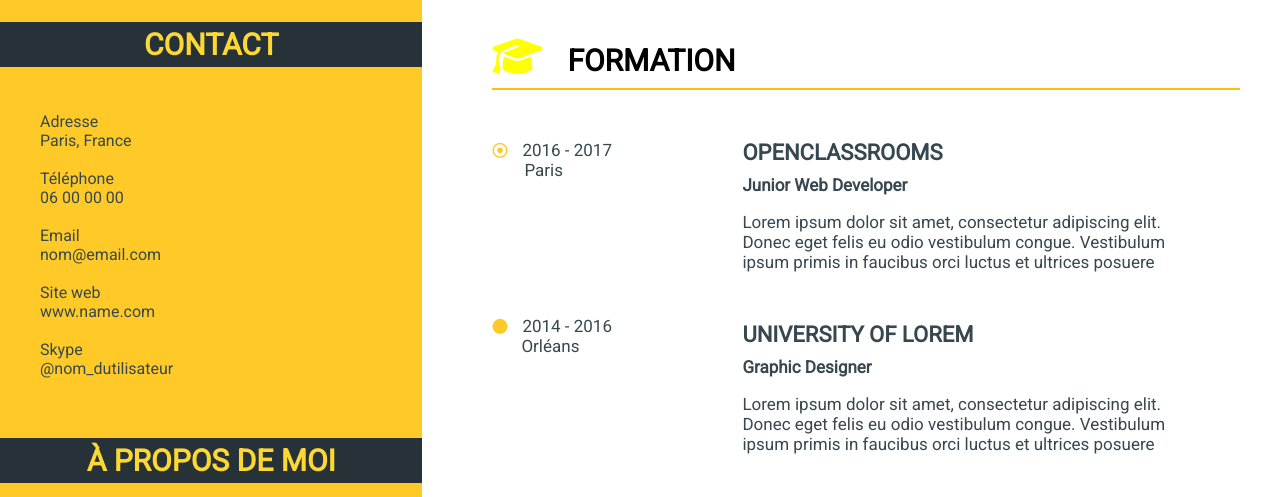
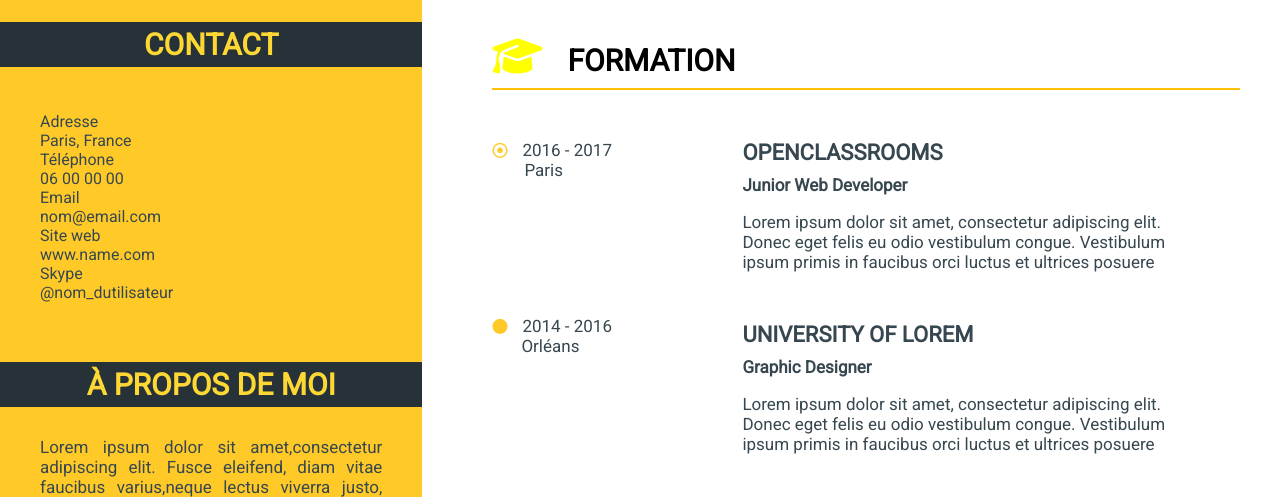
Before and after one commit to benaissanas/benaissanas.github.io, a plain HTML site: page index.html in a window 1280 px wide. Shown: the part 319-816 px from the top of the page. Drawn offline with Linux system fonts and the light colour scheme.

Commit message:
erreur w3c

```diff
--- a/index.html
+++ b/index.html
@@ -56,10 +56,10 @@
 
 		      			<ul class="li-left">
 
-			        			<li>Adresse<br>Paris, France</li><br>
-			        			<li>Téléphone<br>06 00 00 00</li><br>
-			        			<li>Email<br>nom@email.com</li><br>
-			        			<li>Site web<br>www.name.com</li><br>
+			        			<li>Adresse<br>Paris, France</li>
+			        			<li>Téléphone<br>06 00 00 00</li>
+			        			<li>Email<br>nom@email.com</li>
+			        			<li>Site web<br>www.name.com</li>
 			        			<li>Skype<br>@nom_dutilisateur</li>
 
 		      			</ul>
```
